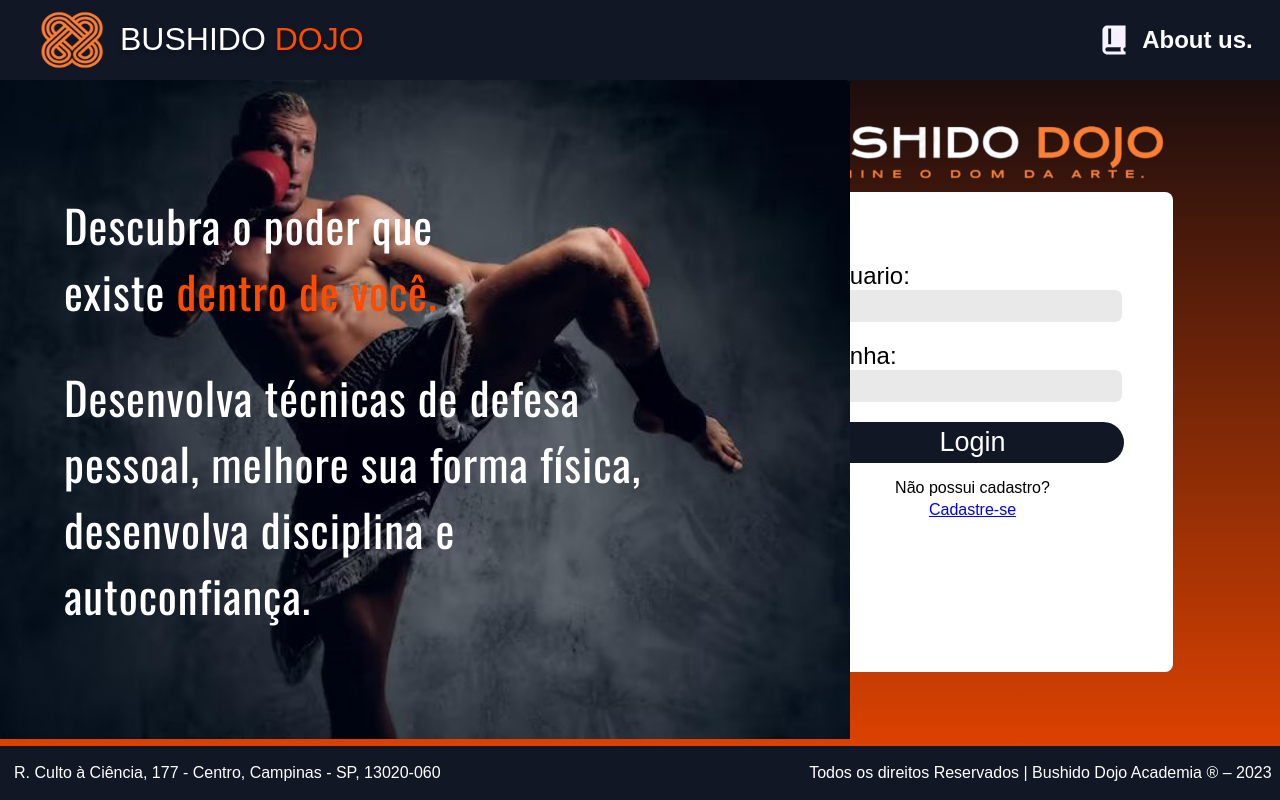
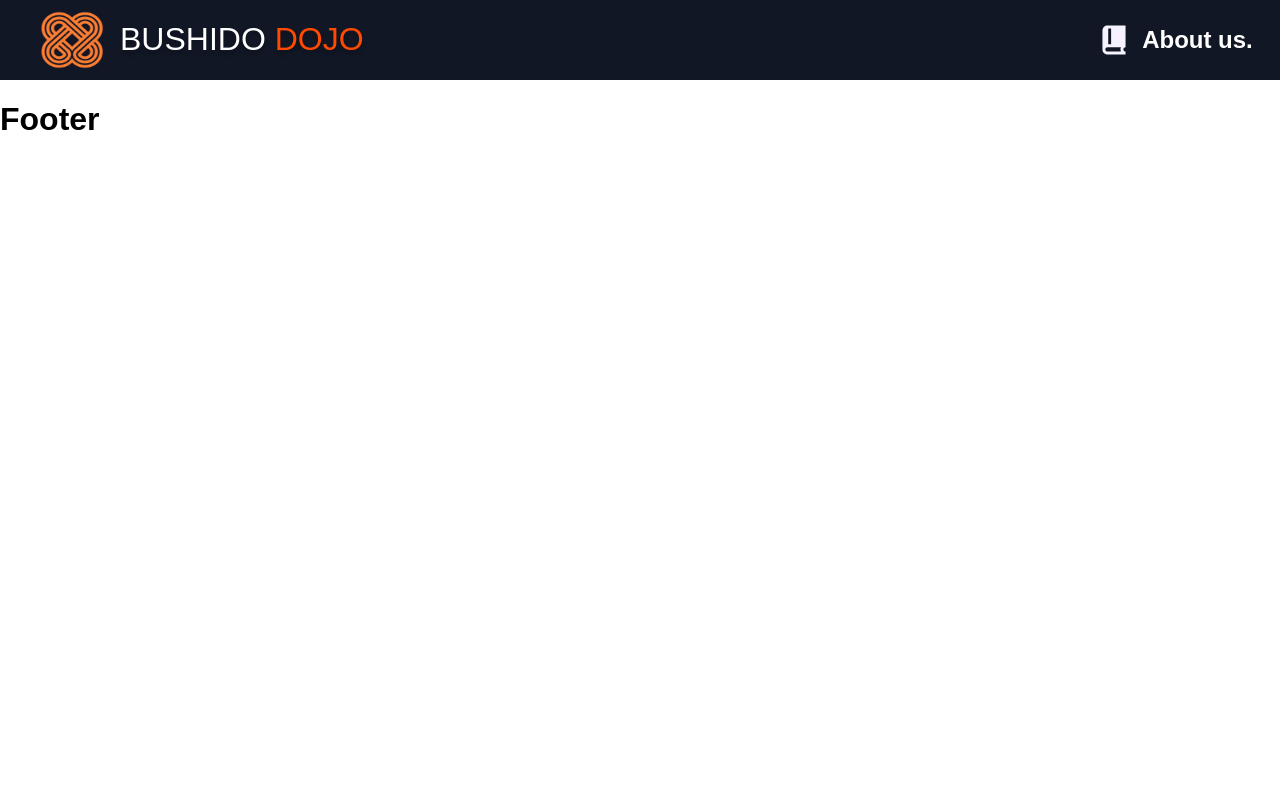
Before and after one commit to Bushido-Dojo/BushidoDojo_React, a React (Create React App) app: page / in a window 1280 px wide. Built offline with nearby package versions, Linux system fonts and the light colour scheme; a web font is replaced by a local one.

Commit message:
Feat: 😎 Arquitetura montada

```diff
--- a/package.json
+++ b/package.json
@@ -8,6 +8,7 @@
     "@testing-library/user-event": "^13.5.0",
     "react": "^18.2.0",
     "react-dom": "^18.2.0",
+    "react-router-dom": "^6.19.0",
     "react-scripts": "5.0.1",
     "web-vitals": "^2.1.4"
   },
--- a/src/components/form/form.jsx
+++ b/src/components/formLogin/FormLogin.jsx
@@ -1,5 +1,5 @@
 import React from 'react'
-import styles from './form.module.css'
+import styles from './FormLogin.module.css'
 //
 const FormLogin = () => {
     return (
--- a/src/components/header/header.jsx
+++ b/src/components/header/header.jsx
@@ -3,7 +3,7 @@ import img from '../images/logo.png'
 import book from "../images/book.svg"
 import styles from './header.module.css'
 
-function Header() {
+function NewHeader() {
     return (
         <header className={styles.header}>
             <a href="#" className={styles.logo}>
@@ -20,4 +20,4 @@ function Header() {
     )
 }
 
-export default Header
+export default NewHeader
--- a/src/index.jsx
+++ b/src/index.jsx
@@ -1,14 +1,26 @@
 import React from 'react';
 import ReactDOM from 'react-dom/client';
-import FormLogin from './components/form/form';
 import './index.css';
-import Login from './login/login';
 import reportWebVitals from './reportWebVitals';
+import { createBrowserRouter, RouterProvider } from 'react-router-dom';
+import Home from './pages/Home/Home';
+import Login from './pages/login/login';
+
+const Router = createBrowserRouter([
+  {
+    path: "/",
+    element: <Home/>
+  },
+  {
+    path: "/login",
+    element: <Login />
+  }
+])
 
 const root = ReactDOM.createRoot(document.getElementById('root'));
 root.render(
   <React.StrictMode>
-    <Login/>
+    <RouterProvider router={Router} />
   </React.StrictMode>
 );
 
--- /dev/null
+++ b/src/pages/Home/Home.jsx
@@ -0,0 +1,15 @@
+import styles from './Home.module.css';
+import { Outlet } from 'react-router-dom';
+import NewHeader from '../../components/header/header';
+
+function Home() {
+    return (
+        <div className='App'>
+            <NewHeader />
+            <Outlet />
+            <h1>Footer</h1>
+        </div>
+    )
+}
+
+export default Home;
--- a/src/login/login.jsx
+++ b/src/pages/login/login.jsx
@@ -1,23 +1,23 @@
 import React from 'react'
 import styles from './login.module.css'
-import Header from '../components/header/header'
-import Footer from '../components/footer/footer'
 // import Visual from '../components/visual/visual'
-import FormLogin from '../components/form/form'
-import img from '../components/images/slogan.png'
-import Visual from '../components/visual/visual'
+import img from '../../components/images/slogan.png'
+import NewHeader from '../../components/header/header'
+import FormLogin from '../../components/formLogin/FormLogin'
+import Footer from '../../components/footer/Footer'
+import Visual from '../../components/visual/visual'
 
 const Login = () => {
   return (
     <div className={styles.main}>
-      <Header />
+      <NewHeader />
       <div className={styles.form}>
         <div className={styles.bg}>
         </div>
         <div className={styles.slogan}>
           <img src={img} alt="slogan bushido" />
-          <Visual/>
-          <FormLogin/>
+          <Visual />
+          <FormLogin />
         </div>
       </div>
       <Footer />
```
Also changed, not shown: src/components/formLogin/FormLogin.module.css (renamed from src/components/form/form.module.css), src/pages/Home/Home.module.css (added), src/pages/login/login.module.css (renamed from src/login/login.module.css), 1 other file (tests, documents, lock files or other folders).
